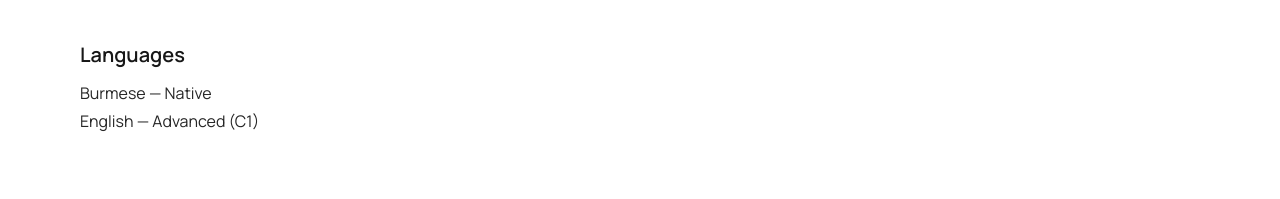
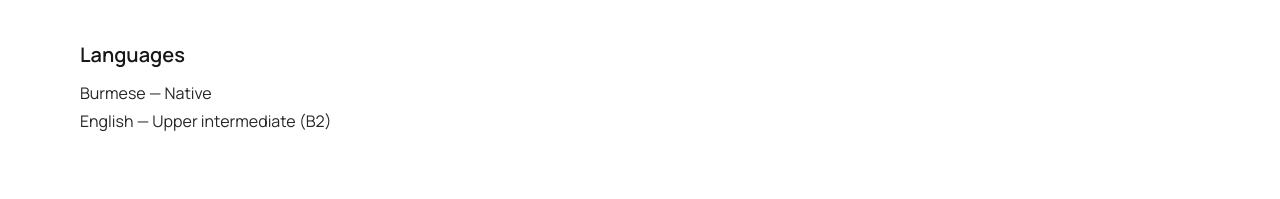
Before and after one commit to KaungHtetZaw18/my-portfolio, a React (Vite) app: page / in a window 1280 px wide. Shown: the part 3848-4047 px from the top of the page. Built offline with nearby package versions, Linux system fonts and the light colour scheme.

Commit message:
Update English proficiency level in Education component

```diff
--- a/src/components/Education.jsx
+++ b/src/components/Education.jsx
@@ -74,7 +74,7 @@
               </h3>
               <ul className="space-y-1 text-base text-neutral-800">
                 <li>Burmese — Native</li>
-                <li>English — Advanced (C1)</li>
+                <li>English — Upper intermediate (B2)</li>
               </ul>
             </div>
           </div>
```
